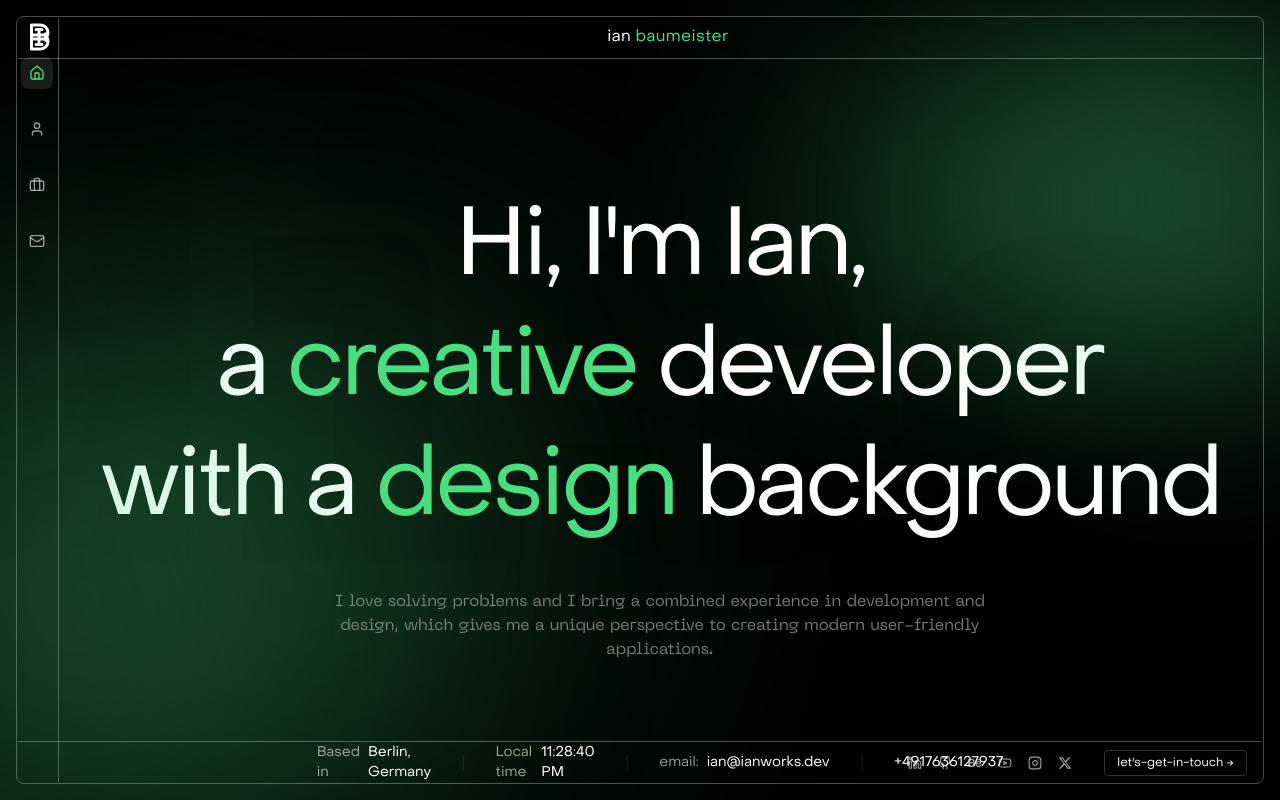
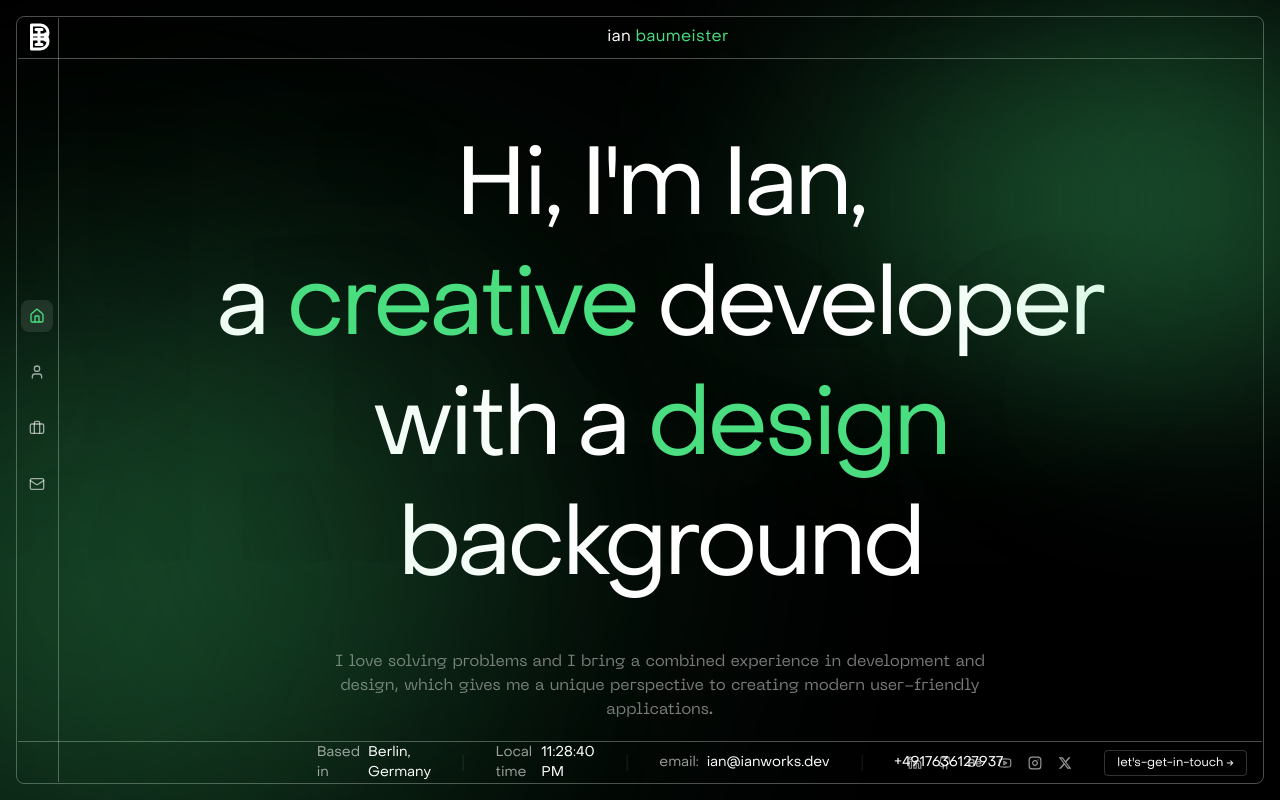
Before and after one commit to ibxibx/portfolio-react, a React (Create React App) app: page / in a window 1280 px wide. Built offline with nearby package versions, Linux system fonts and the light colour scheme.

Commit message:
Added responsiveness to SectionHero

```diff
--- a/src/components/home/SectionHero.jsx
+++ b/src/components/home/SectionHero.jsx
@@ -4,7 +4,7 @@ import "../../styles/fonts.css";
 
 const SectionHero = () => {
   const title = (
-    <h1 className="font-['PP_Object_Sans'] text-[96px] leading-tight tracking-[-0.04em]">
+    <h1 className="font-['PP_Object_Sans'] text-[32px] sm:text-[48px] md:text-[64px] lg:text-[96px] leading-tight tracking-[-0.04em]">
       Hi, I'm Ian,
       <br />a <span className="text-[#4ADE80]">creative</span> developer
       <br />
@@ -14,7 +14,7 @@ const SectionHero = () => {
 
   const subtitle = (
     <p
-      className="max-w-2xl text-[16px] opacity-80"
+      className="mx-auto max-w-[280px] sm:max-w-xl md:max-w-2xl text-[14px] sm:text-[15px] md:text-[16px] opacity-80"
       style={{ fontFamily: "PP Neue Machina", color: "#999999" }}
     >
       I love solving problems and I bring a combined experience in development
@@ -25,15 +25,16 @@ const SectionHero = () => {
 
   return (
     <section
-      className="hero relative flex items-center justify-center"
+      className="hero relative flex items-center justify-center px-4 sm:px-6 md:px-8"
       style={{ height: "calc(100dvh - 6rem)" }}
     >
-      <div className="container">
-        <div className="flex flex-col items-center gap-10 text-center">
+      <div className="container max-w-7xl mx-auto">
+        <div className="flex flex-col items-center gap-6 sm:gap-8 md:gap-10 text-center">
           <motion.div
             initial={{ opacity: 0, y: 20 }}
             animate={{ opacity: 1, y: 0 }}
             transition={{ duration: 0.5 }}
+            className="w-full"
           >
             {title}
           </motion.div>
@@ -41,10 +42,11 @@ const SectionHero = () => {
             initial={{ opacity: 0, y: 20 }}
             animate={{ opacity: 1, y: 0 }}
             transition={{ duration: 0.5, delay: 0.2 }}
+            className="w-full"
           >
             {subtitle}
           </motion.div>
-          <div className="scroll-line absolute bottom-8 h-12 opacity-30"></div>
+          <div className="scroll-line absolute bottom-8 h-12 opacity-30 hidden md:block"></div>
         </div>
       </div>
 
@@ -87,6 +89,13 @@ const SectionHero = () => {
             top: 100%;
           }
         }
+
+        @media (max-width: 640px) {
+          .hero {
+            padding-top: 2rem;
+            padding-bottom: 2rem;
+          }
+        }
       `}</style>
     </section>
   );
--- a/src/components/layout/Layout.jsx
+++ b/src/components/layout/Layout.jsx
@@ -99,15 +99,15 @@ const Layout = ({ children, isLoading }) => {
             {/* Navigation - Desktop and Mobile */}
             <nav
               className={`
-              ${mobileMenuOpen ? "flex" : "hidden"}
-              md:flex
-              absolute left-0 top-10 bottom-10 w-10
-              md:flex-col items-center justify-center z-20
-              md:relative md:bg-transparent
-              bg-black/95 w-full md:w-10 p-4 md:p-0
-            `}
+  ${mobileMenuOpen ? "block" : "hidden"}
+  md:block
+  absolute left-0 top-10 bottom-10 w-10
+  md:flex md:flex-col md:items-center md:justify-center z-20
+  bg-black/95 md:bg-transparent
+  w-screen md:w-10 p-4 md:p-0
+`}
             >
-              <div className="flex md:flex-col gap-6">
+              <div className="flex md:flex-col gap-6 h-full md:h-auto md:justify-center justify-center items-center">
                 <IconTooltip text="home" position="right">
                   <Link
                     to="/"
```
